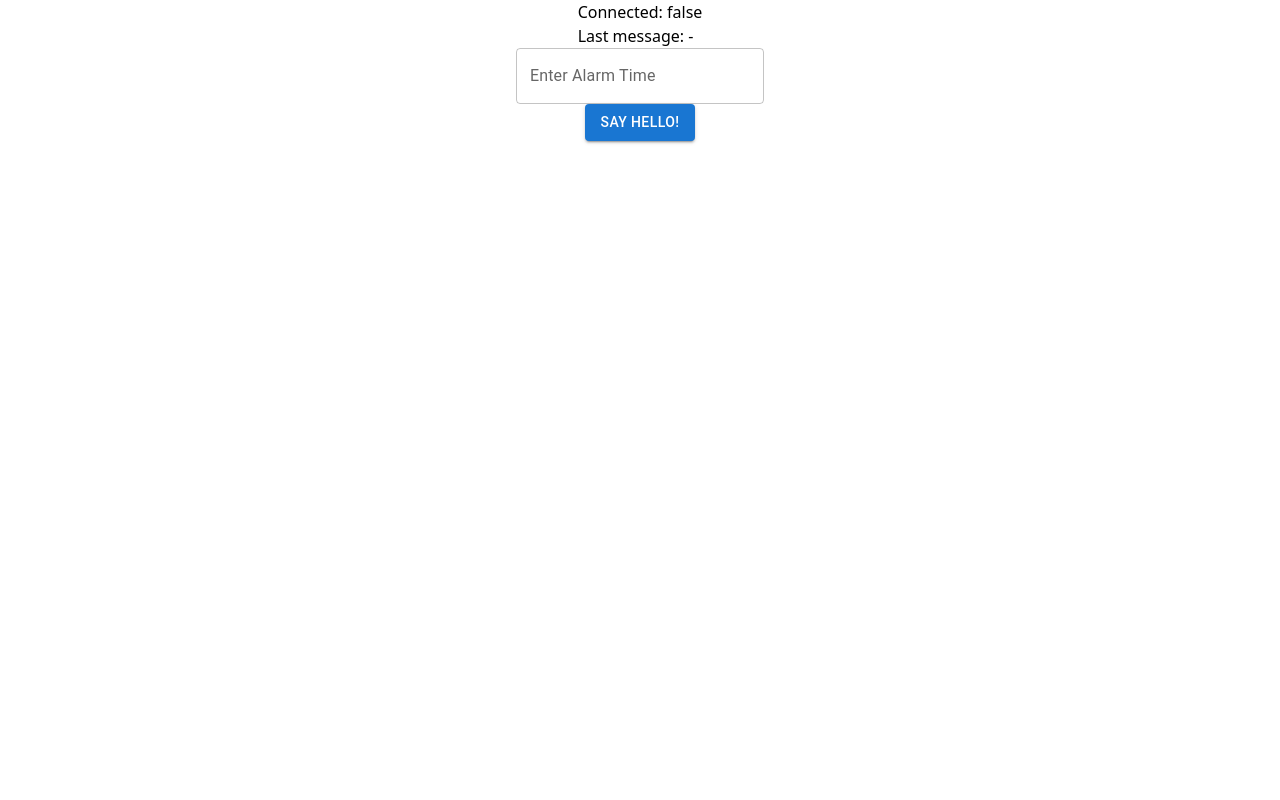
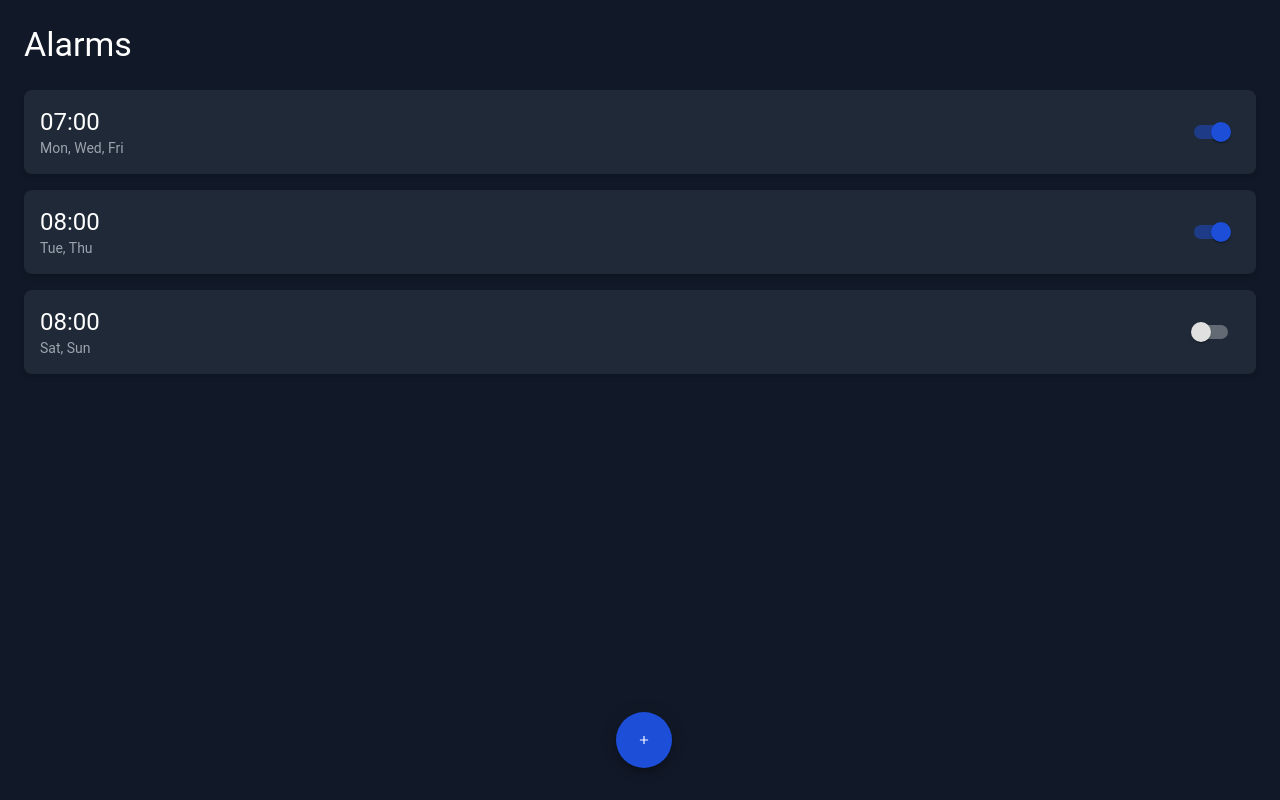
Before and after one commit to cciot-team12/ilight-webapp, a React (Vite) app in the folder react-client/: page / in a window 1280 px wide. Built offline with nearby package versions, Linux system fonts and the light colour scheme; no server answers.

Commit message:
feat: alarm clock app UI

```diff
--- a/react-client/package.json
+++ b/react-client/package.json
@@ -17,6 +17,7 @@
     "dayjs": "^1.11.13",
     "react": "^18.3.1",
     "react-dom": "^18.3.1",
+    "react-icons": "^5.3.0",
     "socket.io": "^4.8.1",
     "socket.io-client": "^4.8.1"
   },
--- a/react-client/src/App.tsx
+++ b/react-client/src/App.tsx
@@ -1,11 +1,16 @@
 import { LocalizationProvider } from "@mui/x-date-pickers";
 import { AdapterDayjs } from "@mui/x-date-pickers/AdapterDayjs";
 import HomeScreen from "./screens/home/HomeScreen";
+import { CssBaseline, ThemeProvider } from "@mui/material";
+import theme from "./theme";
 
 function App() {
   return (
     <LocalizationProvider dateAdapter={AdapterDayjs}>
-      <HomeScreen />
+      <ThemeProvider theme={theme}>
+        <CssBaseline />
+        <HomeScreen />
+      </ThemeProvider>
     </LocalizationProvider>
   );
 }
--- /dev/null
+++ b/react-client/src/lib/constants.ts
@@ -0,0 +1,2 @@
+
+export const daysOfWeek = ["Mon", "Tue", "Wed", "Thu", "Fri", "Sat", "Sun"];
--- /dev/null
+++ b/react-client/src/lib/types.ts
@@ -0,0 +1,11 @@
+
+export type AlarmConfig = {
+    id: string;
+    userId: string;
+    time: string; // ISO 8601 format
+    repeatDays: string[];
+    lightIntensity: number; // 0-100
+    isActive: boolean;
+    createdAt: Date;
+    updatedAt?: Date;
+};
--- /dev/null
+++ b/react-client/src/screens/alarm-form/AlarmFormScreen.tsx
@@ -0,0 +1,170 @@
+import React, { useState } from "react";
+import {
+  Button,
+  Switch,
+  Slider,
+  Typography,
+  IconButton,
+  ToggleButtonGroup,
+  ToggleButton,
+} from "@mui/material";
+import { Dayjs } from "dayjs";
+import dayjs from "dayjs";
+import { TimePicker } from "@mui/x-date-pickers";
+import { AlarmConfig } from "../../lib/types";
+import { BiChevronLeft, BiSave } from "react-icons/bi";
+import { daysOfWeek } from "../../lib/constants";
+
+interface AlarmFormProps {
+  initialAlarm?: AlarmConfig;
+  onSave: (alarm: AlarmConfig) => void;
+  onCancel: () => void;
+}
+
+const AlarmForm: React.FC<AlarmFormProps> = ({
+  initialAlarm,
+  onSave,
+  onCancel,
+}) => {
+  const [time, setTime] = useState<Dayjs | null>(
+    initialAlarm ? dayjs(initialAlarm.time, "HH:mm:ss") : null
+  );
+  const [repeatDays, setRepeatDays] = useState<string[]>(
+    initialAlarm ? initialAlarm.repeatDays : []
+  );
+  const [lightIntensity, setLightIntensity] = useState<number>(
+    initialAlarm ? initialAlarm.lightIntensity : 50
+  );
+  const [isActive, setIsActive] = useState<boolean>(
+    initialAlarm ? initialAlarm.isActive : true
+  );
+
+  const handleRepeatDaysChange = (
+    event: React.MouseEvent<HTMLElement>,
+    newRepeatDays: string[]
+  ) => {
+    setRepeatDays(newRepeatDays);
+  };
+
+  const handleSave = () => {
+    if (!time) {
+      alert("Please select a time for the alarm");
+      return;
+    }
+    if (time) {
+      const formattedTime = time.format("HH:mm:ss");
+      const alarm: AlarmConfig = {
+        id: initialAlarm ? initialAlarm.id : Date.now().toString(),
+        userId: "user1",
+        time: formattedTime,
+        repeatDays,
+        lightIntensity,
+        isActive,
+        createdAt: initialAlarm ? initialAlarm.createdAt : new Date(),
+        updatedAt: new Date(),
+      };
+      onSave(alarm);
+    }
+  };
+
+  return (
+    <div className="w-full h-screen p-6 bg-gray-900 text-white space-y-6">
+      {/* Appbar */}
+      <div className="flex w-full justify-between">
+        <IconButton onClick={onCancel}>
+          <BiChevronLeft />
+        </IconButton>
+        <Typography
+          variant="body1"
+          className="mb-6 content-center"
+          color="secondary"
+        >
+          {initialAlarm ? "Edit Alarm" : "New Alarm"}
+        </Typography>
+        <IconButton onClick={handleSave}>
+          <BiSave />
+        </IconButton>
+      </div>
+
+      {/* Form fields */}
+      <div className="space-y-4">
+        <TimePicker
+          label="Alarm Time"
+          className="w-full"
+          defaultValue={time}
+          value={time}
+          onChange={(newValue) => setTime(newValue)}
+        />
+        {/* Repeat Days */}
+        <div>
+          <Typography variant="body1">Repeat Days</Typography>
+          <ToggleButtonGroup
+            value={repeatDays}
+            onChange={handleRepeatDaysChange}
+            aria-label="repeat days"
+            color="primary"
+            size="small"
+            className="mt-2 w-full"
+          >
+            {daysOfWeek.map((day) => (
+              <ToggleButton
+                key={day}
+                value={day}
+                selected={repeatDays.includes(day)}
+                aria-label={day}
+                sx={{
+                  borderRadius: "50%",
+                  width: 40,
+                  height: 40,
+                }}
+              >
+                {day.charAt(0)}
+              </ToggleButton>
+            ))}
+          </ToggleButtonGroup>
+        </div>
+        <div>
+          <Typography gutterBottom>
+            Light Intensity: {lightIntensity}%
+          </Typography>
+          <Slider
+            value={lightIntensity}
+            onChange={(_, value) => setLightIntensity(value as number)}
+            min={0}
+            max={100}
+            step={5}
+            valueLabelDisplay="auto"
+          />
+        </div>
+        <div className="flex items-center">
+          <Typography className="mr-2">Active</Typography>
+          <Switch
+            checked={isActive}
+            onChange={(e) => setIsActive(e.target.checked)}
+            color="primary"
+          />
+        </div>
+      </div>
+      <div className="fixed bottom-6 flex w-5/6 justify-between space-x-6">
+        <Button
+          variant="outlined"
+          color="secondary"
+          className="w-full"
+          onClick={onCancel}
+        >
+          Cancel
+        </Button>
+        <Button
+          variant="contained"
+          className="w-full"
+          color="primary"
+          onClick={handleSave}
+        >
+          Save
+        </Button>
+      </div>
+    </div>
+  );
+};
+
+export default AlarmForm;
--- a/react-client/src/screens/home/HomeScreen.tsx
+++ b/react-client/src/screens/home/HomeScreen.tsx
@@ -1,56 +1,130 @@
-import { Button } from "@mui/material";
-import { TimePicker } from "@mui/x-date-pickers";
-import { useEffect, useState } from "react";
-import io from "socket.io-client";
+import React, { useState } from "react";
+import { Fab, Typography } from "@mui/material";
+import { AlarmConfig } from "../../lib/types";
+import AlarmItem from "./components/AlarmItem";
+import AlarmForm from "../alarm-form/AlarmFormScreen";
+import { BiPlus } from "react-icons/bi";
 
-const serverPort = import.meta.env.VITE_SERVER_PORT || 3001;
-const serverUrl = import.meta.env.VITE_SERVER_URL || "localhost";
+const initialAlarms: AlarmConfig[] = [
+  {
+    id: "1",
+    userId: "user1",
+    time: "07:00:00",
+    repeatDays: ["Mon", "Wed", "Fri"],
+    lightIntensity: 80,
+    isActive: true,
+    createdAt: new Date(),
+  },
+  {
+    id: "2",
+    userId: "user1",
+    time: "08:00:00",
+    repeatDays: ["Tue", "Thu"],
+    lightIntensity: 50,
+    isActive: true,
+    createdAt: new Date(),
+  },
+  {
+    id: "3",
+    userId: "user1",
+    time: "08:00:00",
+    repeatDays: ["Sat", "Sun"],
+    lightIntensity: 0,
+    isActive: false,
+    createdAt: new Date(),
+  },
+];
 
-console.log("connecting to " + serverUrl + ":" + serverPort);
+const HomeScreen: React.FC = () => {
+  const [alarms, setAlarms] = useState<AlarmConfig[]>(initialAlarms);
+  const [isFormOpen, setIsFormOpen] = useState<boolean>(false);
+  const [editingAlarm, setEditingAlarm] = useState<AlarmConfig | null>(null);
 
-const socket = io(serverUrl + ":" + serverPort);
+  const openNewAlarmForm = () => {
+    setEditingAlarm(null);
+    setIsFormOpen(true);
+  };
 
-const HomeScreen = () => {
-  const [isConnected, setIsConnected] = useState(socket.connected);
-  const [lastMessage, setLastMessage] = useState(null);
+  const openEditAlarmForm = (alarm: AlarmConfig) => {
+    setEditingAlarm(alarm);
+    setIsFormOpen(true);
+  };
 
-  useEffect(() => {
-    socket.on("connect", () => {
-      setIsConnected(true);
+  const handleSaveAlarm = (alarm: AlarmConfig) => {
+    setAlarms((prevAlarms) => {
+      const existingIndex = prevAlarms.findIndex((a) => a.id === alarm.id);
+      if (existingIndex !== -1) {
+        // Update existing alarm
+        const updatedAlarms = [...prevAlarms];
+        updatedAlarms[existingIndex] = alarm;
+        return updatedAlarms;
+      } else {
+        // Add new alarm
+        return [...prevAlarms, alarm];
+      }
     });
-    socket.on("disconnect", () => {
-      setIsConnected(false);
-    });
-    socket.on("message", (data) => {
-      setLastMessage(data);
-    });
-    return () => {
-      socket.off("connect");
-      socket.off("disconnect");
-      socket.off("message");
-    };
-  }, []);
+    setIsFormOpen(false);
+  };
 
-  const sendMessage = () => {
-    socket.emit("hello!");
+  const handleCancel = () => {
+    setIsFormOpen(false);
+  };
+
+  const toggleAlarm = (id: string) => {
+    setAlarms((prevAlarms) =>
+      prevAlarms.map((alarm) =>
+        alarm.id === id ? { ...alarm, isActive: !alarm.isActive } : alarm
+      )
+    );
+  };
+
+  const updateLightIntensity = (id: string, value: number) => {
+    setAlarms((prevAlarms) =>
+      prevAlarms.map((alarm) =>
+        alarm.id === id ? { ...alarm, lightIntensity: value } : alarm
+      )
+    );
   };
 
   return (
-    <div className="w-full h-full flex flex-col justify-center items-center">
-      <header className="">
-        <p>Connected: {"" + isConnected}</p>
-        <p>Last message: {lastMessage || "-"}</p>
-      </header>
-      {/* <button onClick={sendMessage}>Say hello!</button> */}
-      <TimePicker label="Enter Alarm Time" />
-      <Button
-        className="justify-center"
-        variant="contained"
-        onClick={sendMessage}
-      >
-        Say hello!
-      </Button>
-    </div>
+    <>
+      {isFormOpen ? (
+        <AlarmForm
+          initialAlarm={editingAlarm === null ? undefined : editingAlarm}
+          onSave={handleSaveAlarm}
+          onCancel={handleCancel}
+        />
+      ) : (
+        <>
+          <div className="w-full h-screen p-6 bg-gray-900 text-white space-y-6">
+            <Typography variant="h4" className="mb-6">
+              Alarms
+            </Typography>
+            <div>
+              {alarms.map((alarm) => (
+                <AlarmItem
+                  key={alarm.id}
+                  alarm={alarm}
+                  onToggle={toggleAlarm}
+                  onUpdateIntensity={updateLightIntensity}
+                  onEdit={() => openEditAlarmForm(alarm)}
+                />
+              ))}
+            </div>
+            <div className="fixed bottom-2 left-1/2">
+              <Fab
+                color="primary"
+                aria-label="add"
+                className="fixed bottom-6 right-6 "
+                onClick={openNewAlarmForm}
+              >
+                <BiPlus />
+              </Fab>
+            </div>
+          </div>
+        </>
+      )}
+    </>
   );
 };
 
--- /dev/null
+++ b/react-client/src/screens/home/components/AlarmItem.tsx
@@ -0,0 +1,47 @@
+import { Typography, Switch } from "@mui/material";
+import dayjs from "dayjs";
+import { AlarmConfig } from "../../../lib/types";
+import { daysOfWeek } from "../../../lib/constants";
+
+interface AlarmItemProps {
+  alarm: AlarmConfig;
+  onToggle: (id: string) => void;
+  onUpdateIntensity: (id: string, value: number) => void;
+  onEdit: () => void;
+}
+
+const AlarmItem: React.FC<AlarmItemProps> = ({ alarm, onToggle, onEdit }) => (
+  <div
+    className="flex items-center justify-between p-4 bg-gray-800 rounded-lg shadow-md mb-4 active:bg-gray-600 hover:bg-gray-700"
+    onClick={onEdit}
+  >
+    <div>
+      <Typography variant="h5" className="text-white">
+        {dayjs(alarm.time, "HH:mm:ss").format("HH:mm")}
+      </Typography>
+      <Typography variant="body2" className="text-gray-400">
+        {alarm.repeatDays
+          .sort((a, b) => {
+            return daysOfWeek.indexOf(a) - daysOfWeek.indexOf(b);
+          })
+          .join(", ")}
+      </Typography>
+    </div>
+    <div
+      className="flex items-center"
+      onClick={(e) => {
+        e.stopPropagation();
+      }}
+    >
+      <Switch
+        checked={alarm.isActive}
+        onChange={() => {
+          onToggle(alarm.id);
+        }}
+        color="primary"
+      />
+    </div>
+  </div>
+);
+
+export default AlarmItem;
--- /dev/null
+++ b/react-client/src/theme.ts
@@ -0,0 +1,26 @@
+import { createTheme } from "@mui/material";
+
+const theme = createTheme({
+    palette: {
+        mode: 'dark', // Use 'dark' mode to match your dark background
+        primary: {
+            main: '#1D4ED8', // Customize with your primary color
+        },
+        secondary: {
+            main: '#EEEEEE', // Customize with your secondary color
+        },
+        background: {
+            default: '#111827', // Set default background color
+            paper: '#1F2937',   // Set paper background color
+        },
+        text: {
+            primary: '#FFFFFF', // Set primary text color
+            secondary: '#9CA3AF', // Set secondary text color
+        },
+    },
+    typography: {
+        fontFamily: 'Roboto, Arial, sans-serif', // Customize font family
+    },
+});
+
+export default theme;
--- a/react-client/tailwind.config.js
+++ b/react-client/tailwind.config.js
@@ -2,7 +2,20 @@
 export default {
   content: ["./index.html", "./src/**/*.{js,ts,jsx,tsx}"],
   theme: {
-    extend: {},
+    extend: {
+      colors: {
+        primary: "#1D4ED8", // Tailwind blue-600
+        secondary: "#F59E0B", // Tailwind amber-500
+        background: {
+          DEFAULT: "#111827", // Tailwind gray-900
+          paper: "#1F2937", // Tailwind gray-800
+        },
+        text: {
+          primary: "#FFFFFF", // White
+          secondary: "#9CA3AF", // Tailwind gray-400
+        },
+      },
+    },
   },
   plugins: [],
 };
```
Also changed, not shown: 1 other file (tests, documents, lock files or other folders).
